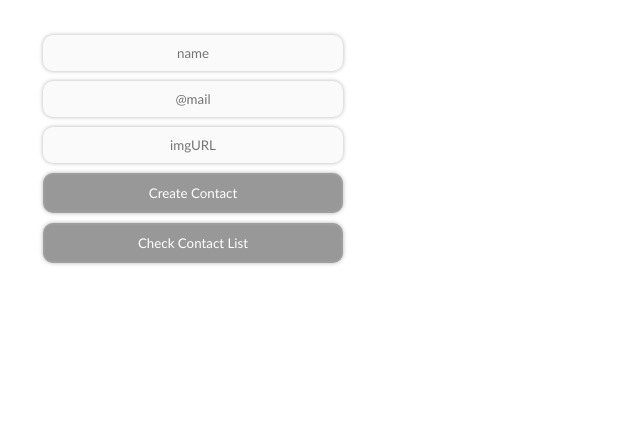
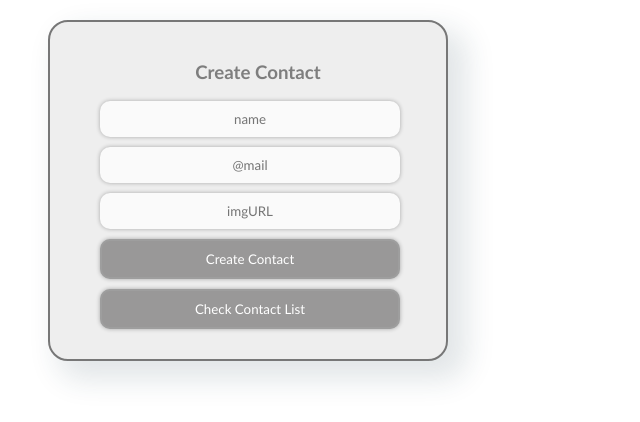
Before and after one commit to dxsya/contactbook, a plain HTML site: page index.html in a window 1280 px wide. Shown: the whole page, without its empty margins (0-640 px from the left). Drawn offline with Linux system fonts and the light colour scheme.

Commit message:
final final

```diff
--- a/index.html
+++ b/index.html
@@ -9,6 +9,7 @@
     </head>
     <body>
         <form action="">
+            <h3>Create Contact</h3>
             <div class="inputs">
                 <input type="text" id="name" placeholder="name" />
                 <input type="text" id="email" placeholder="@mail" />
--- a/main.js
+++ b/main.js
@@ -13,7 +13,6 @@ let count = 0;
 createContact();
 btnCheck.addEventListener("click", (e) => {
     e.preventDefault();
-
     count++;
     if (count % 2 == 0) {
         container.style.display = "none";
@@ -128,6 +127,7 @@ btnSave.addEventListener("click", () => {
     form.style.display = "block";
     container.style.display = "block";
     let contacts = JSON.parse(localStorage.getItem("contacts"));
+    console.log(contacts);
     let nameId = inpEditName.id;
     let mailId = inpEditMail.id;
     let imgId = inpEditImg.id;
@@ -145,7 +145,6 @@ btnSave.addEventListener("click", () => {
         email: inpEditMail.value,
         img: inpEditImg.value,
     };
-
     contacts.splice(nameId, 1, upContact);
     contacts.splice(mailId, 1, upContact);
     contacts.splice(imgId, 1, upContact);
--- a/style.css
+++ b/style.css
@@ -1,7 +1,18 @@
 form {
-    margin: 10px;
-    padding: 15px;
-    /* background-color: rgb(251, 141, 141); */
+    margin: 20px 40px;
+    padding: 20px 40px;
+    width: 400px;
+    /* width: 350px;
+    height: 250px; */
+    /* background-color: rgba(187, 187, 187, 0); */
+    text-align: center;
+    align-items: center;
+    border-radius: 20px;
+    border: 2px, solid rgb(119, 119, 119);
+    -webkit-box-shadow: 14px 14px 29px 5px rgba(34, 60, 80, 0.13);
+    -moz-box-shadow: 14px 14px 29px 5px rgba(34, 60, 80, 0.13);
+    box-shadow: 14px 14px 29px 5px rgba(34, 60, 80, 0.13);
+    background-color: #eeeeee;
 }
 * {
     box-sizing: border-box;
@@ -70,6 +81,7 @@ img {
 }
 
 .container {
+    margin-top: 40px;
     width: 600px;
     display: none;
     margin-left: 25px;
@@ -79,6 +91,9 @@ img {
     padding: 10px;
     border: 3px solid #bdbdbd;
     border-radius: 10px;
+    -webkit-box-shadow: 14px 14px 29px 5px rgba(34, 60, 80, 0.13);
+    -moz-box-shadow: 14px 14px 29px 5px rgba(34, 60, 80, 0.13);
+    box-shadow: 14px 14px 29px 5px rgba(34, 60, 80, 0.13);
 }
 
 .imgDiv {
@@ -166,7 +181,8 @@ img {
         sans-serif;
 }
 
-h2 {
+h2,
+h3 {
     margin-left: 20px;
     color: #7e7e7e;
 }
```
